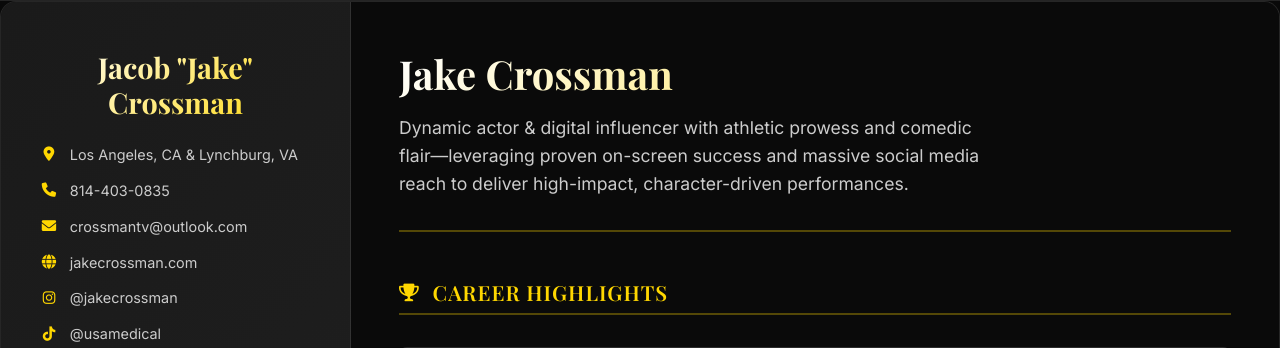
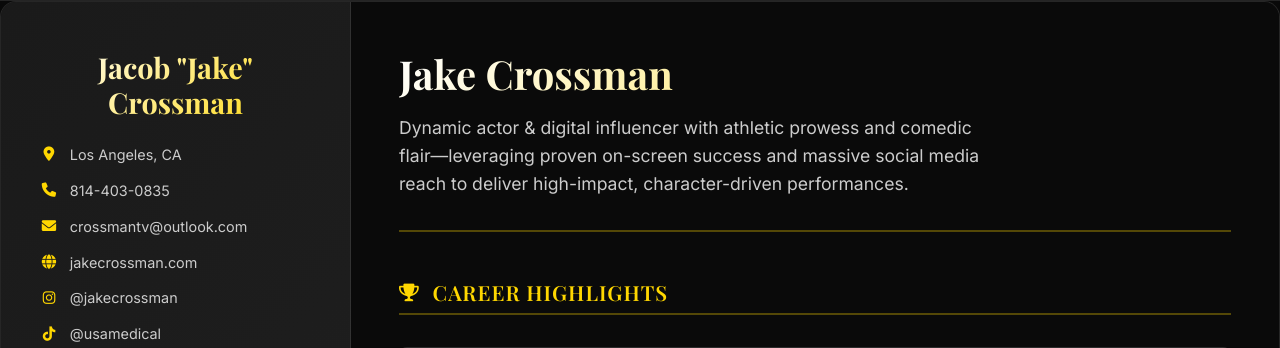
Before and after one commit to scamdefense/jakecrossman, a Flask app: page /resume in a window 1280 px wide. Shown: the part 196-544 px from the top of the page. Run offline with Flask 3, Linux system fonts and the light colour scheme; some libraries are stand-ins or nearby versions.

Commit message:
remove lynchburg from view

```diff
--- a/app/main/routes.py
+++ b/app/main/routes.py
@@ -24,7 +24,7 @@ def index():
     seo_data = get_page_seo_data("index")
     return render_template(
         "index.html",
-        title="Jake Crossman - Professional Actor | Los Angeles & Virginia",
+        title="Jake Crossman - Professional Actor | Los Angeles, CA",
         seo_data=seo_data,
     )
 
--- a/app/seo.py
+++ b/app/seo.py
@@ -715,7 +715,7 @@ def get_page_seo_data(page_name: str, **kwargs) -> Dict:
                     "answer": (
                         "Jake is available for projects year-round and can "
                         "travel anywhere for the right opportunity. He's based "
-                        "between Los Angeles, CA and Lynchburg, Virginia."
+                        "between Los Angeles, CA and Virginia."
                     ),
                 },
                 {
--- a/app/templates/contact.html
+++ b/app/templates/contact.html
@@ -184,7 +184,7 @@
         <div style="max-width: 800px; margin: 0 auto;">
             <div style="background: rgba(255, 255, 255, 0.05); border-radius: 12px; padding: 2rem; margin-bottom: 1.5rem; border-left: 4px solid #ffd700;">
                 <h4 style="color: #ffd700; margin-bottom: 1rem;">What's your availability for travel?</h4>
-                <p style="color: #cccccc; margin: 0;">I'm based between Los Angeles and Lynchburg, Virginia and am fully available for travel anywhere for the right project. I have experience with varoius countries and cities like Budapest and Vancouver and am comfortable with all shooting locations.</p>
+                <p style="color: #cccccc; margin: 0;">I'm based between Los Angeles and Virginia and am fully available for travel anywhere for the right project. I have experience with varoius countries and cities like Budapest and Vancouver and am comfortable with all shooting locations.</p>
             </div>
 
             <div style="background: rgba(255, 255, 255, 0.05); border-radius: 12px; padding: 2rem; margin-bottom: 1.5rem; border-left: 4px solid #ffd700;">
--- a/app/templates/resume.html
+++ b/app/templates/resume.html
@@ -20,7 +20,7 @@
         <div class="resume-profile">
             <h1 class="resume-name">Jacob "Jake" Crossman</h1>
             <div class="resume-contact">
-                <p><i class="fas fa-map-marker-alt"></i> Los Angeles, CA & Lynchburg, VA</p>
+                <p><i class="fas fa-map-marker-alt"></i> Los Angeles, CA</p>
                 <p><i class="fas fa-phone"></i> 814-403-0835</p>
                 <p><i class="fas fa-envelope"></i> crossmantv@outlook.com</p>
                 <p><i class="fas fa-globe"></i> jakecrossman.com</p>
```
Also changed, not shown: app/static/favicon/site.webmanifest.
